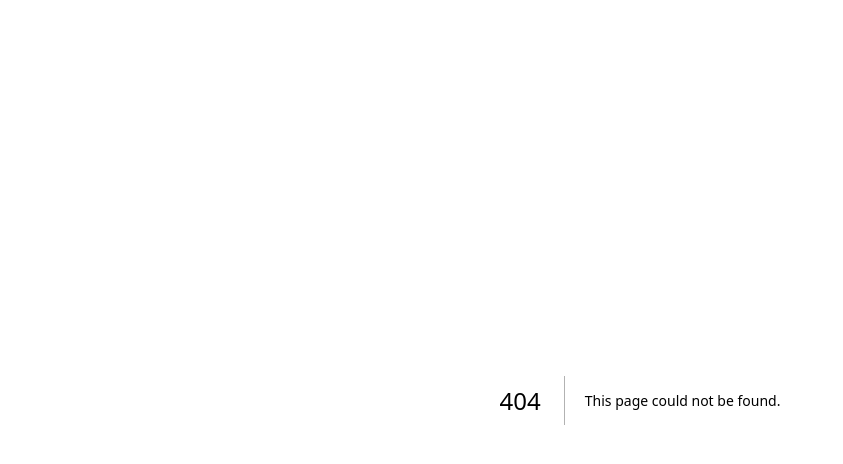
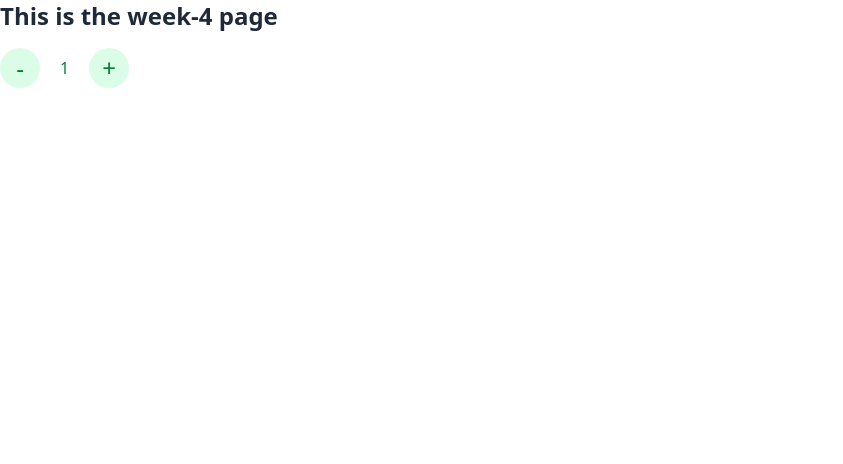
Before and after one commit to kunj406962/cprg306-assignments, a Next.js app: page /week-4 in a window 1280 px wide. Before the commit this address had no page. Shown: the top 464 px of the page, without its empty margins (0-843 px from the left). Built offline with nearby package versions, Linux system fonts and the light colour scheme.

Commit message:
finished week 4 assignment also worked on making constants for css to stop repeatition

```diff
--- a/app/page.js
+++ b/app/page.js
@@ -1,16 +1,24 @@
+import { SpanStatus } from "next/dist/trace";
 import Link from "next/link";
 export default function Page(){
+  const liCss="flex items-center px-4 py-3 rounded-lg bg-green-50 text-gray-700 hover:bg-green-100 transition-all transform hover:translate-x-4"
+  const spanCss="w-2 h-2 bg-green-500 rounded-full mr-3"
+
   return(
     <main>
       <h1 className="text-2xl font-semibold text-gray-800 mb-4 flex items-center">CPRG 306: Web Development 2 - Assignments</h1>
       <ul className="space-y-3 w-max">
-        <li className="flex items-center px-4 py-3 rounded-lg bg-green-50 text-gray-700 hover:bg-green-100 transition-all transform hover:translate-x-4">
-          <span class="w-2 h-2 bg-green-500 rounded-full mr-3"></span>
+        <li className={liCss}>
+          <span class={spanCss}></span>
           <Link href="week-2" >This is the link to week-2 page</Link>
         </li>
-        <li className="flex items-center px-4 py-3 rounded-lg bg-green-50 text-gray-700 hover:bg-green-100 transition-all transform hover:translate-x-4">
-          <span class="w-2 h-2 bg-green-500 rounded-full mr-3"></span>
+        <li className={liCss}>
+          <span class={spanCss}></span>
           <Link href="week-3" >This is the link to week-3 page</Link>
+        </li>
+        <li className={liCss}>
+          <span class={spanCss}></span>
+          <Link href="week-4" >This is the link to week-4 page</Link>
         </li>
       </ul>
     </main>
--- /dev/null
+++ b/app/week-4/new-item.js
@@ -0,0 +1,25 @@
+'use client';
+
+import {useState} from 'react';
+
+export default function NewItem(){
+    const[quantity, setQuantity]=useState(1)
+
+    const increaseQuantity=()=>{
+        setQuantity(quantity+1)
+    }
+
+    const decreaseQuantity=()=>{
+        setQuantity(quantity-1)
+    }
+
+    const buttonCss="quantity-btn w-10 h-10 rounded-full bg-green-100 text-2xl text-green-700 flex items-center justify-center hover:bg-green-200 active:bg-green-300"
+
+    return(
+        <div className='flex items-center space-x-5'>
+            <button onClick={decreaseQuantity} className={buttonCss}>-</button>
+            <span className='flex items-center justify-center text-green-700'>{quantity}</span>
+            <button onClick={increaseQuantity} className={buttonCss}>+</button>
+        </div>
+    )
+}
--- /dev/null
+++ b/app/week-4/page.js
@@ -0,0 +1,9 @@
+import NewItem from "./new-item";
+export default function Page(){
+    return(
+        <main>
+            <h1 className="text-2xl font-semibold text-gray-800 mb-4 flex items-center">This is the week-4 page</h1>
+            <NewItem />
+        </main>
+    )
+}
```
